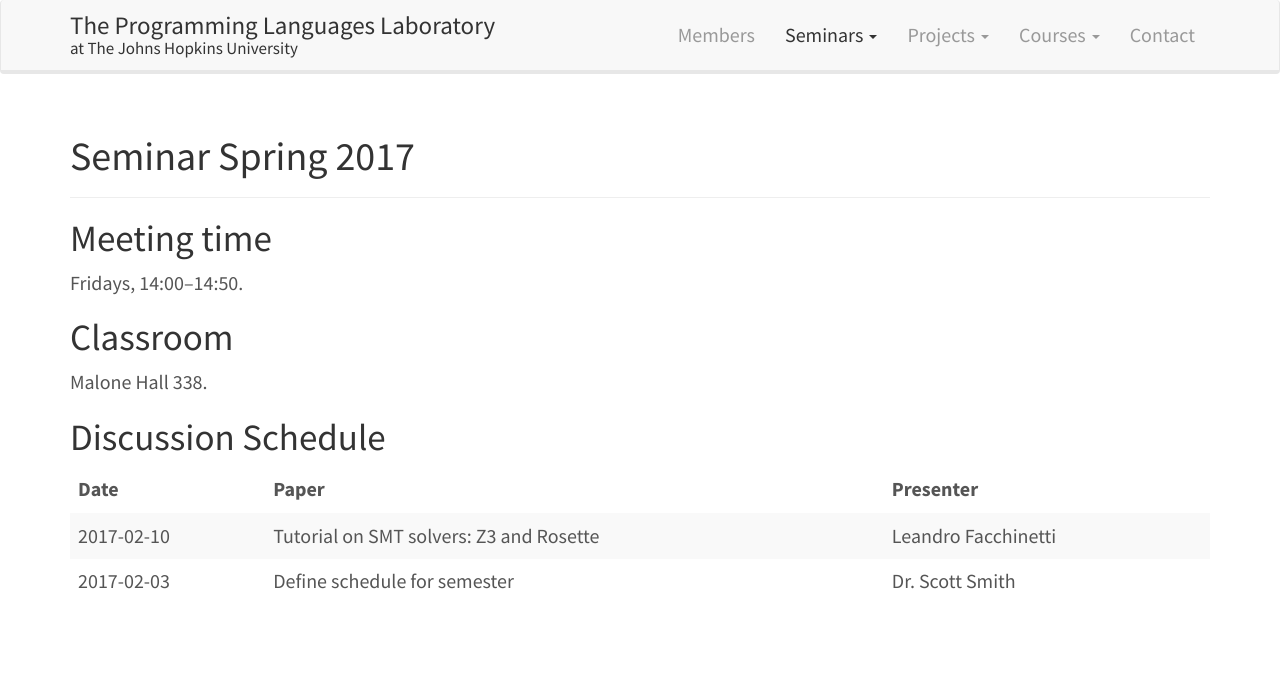
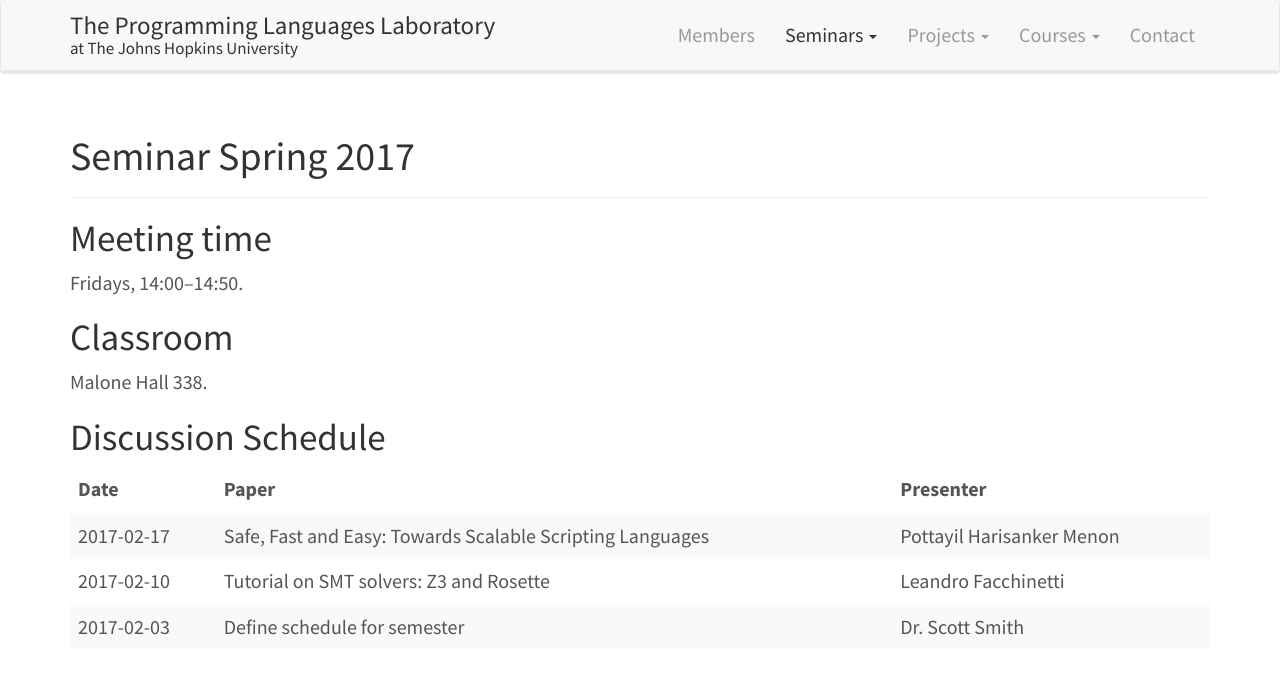
Before and after one commit to JHU-PL-Lab/www-pl-lab, a Jekyll site: the page built from seminars/spring-2017.md, in a window 1280 px wide. Shown: the top 674 px of the page. Built offline with Jekyll 4.4.1, drawn with Linux system fonts in a browser that asks for light colours.

Commit message:
Add 2017-02-17 seminar

```diff
--- a/seminars/spring-2017.md
+++ b/seminars/spring-2017.md
@@ -16,7 +16,8 @@ Malone Hall 338.
 Discussion Schedule
 -------------------
 
-|       Date | Paper                                   | Presenter           |
-|------------+-----------------------------------------+---------------------|
-| 2017-02-10 | Tutorial on SMT solvers: Z3 and Rosette | Leandro Facchinetti |
-| 2017-02-03 | Define schedule for semester            | Dr. Scott Smith     |
+|       Date | Paper                                                     | Presenter                 |
+|------------+-----------------------------------------------------------+---------------------------|
+| 2017-02-17 | Safe, Fast and Easy: Towards Scalable Scripting Languages | Pottayil Harisanker Menon |
+| 2017-02-10 | Tutorial on SMT solvers: Z3 and Rosette                   | Leandro Facchinetti       |
+| 2017-02-03 | Define schedule for semester                              | Dr. Scott Smith           |
```
